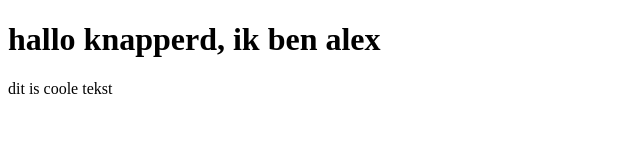
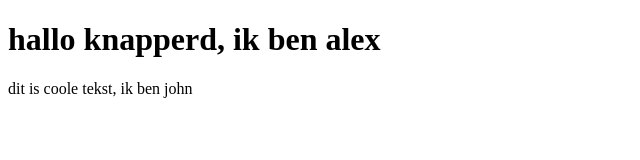
Before and after one commit to azertyalex/rebase-merge, a plain HTML site: page index.html in a window 1280 px wide. Shown: the full height of the page, 0-640 px from the left. Drawn offline with Linux system fonts and the light colour scheme.

Commit message:
add john

```diff
--- a/index.html
+++ b/index.html
@@ -8,6 +8,6 @@
   </head>
   <body>
       <h1>hallo knapperd, ik ben alex</h1>
-      <p>dit is coole tekst</p>
+      <p>dit is coole tekst, ik ben john</p>
   </body>
 </html>
```
